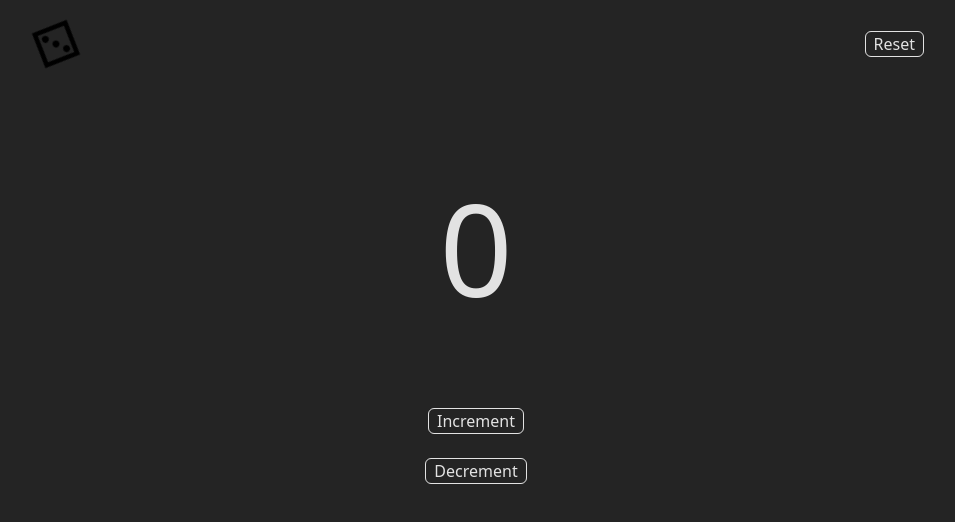
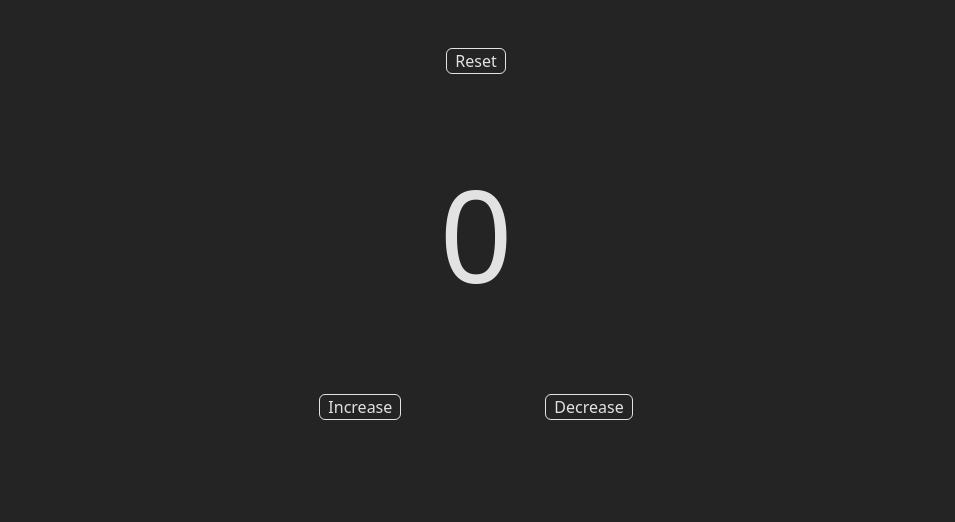
Before and after one commit to avaykhatry/react-lab, a React (Vite) app in the folder 01-mini-react-proj/: page / in a window 1280 px wide. Shown: the top 522 px of the page, without its empty margins (164-1119 px from the left). Built offline with nearby package versions, Linux system fonts and the light colour scheme.

Commit message:
chore: update counter app

```diff
--- a/01-mini-react-proj/index.html
+++ b/01-mini-react-proj/index.html
@@ -2,7 +2,7 @@
 <html lang="en">
   <head>
     <meta charset="UTF-8" />
-    <link rel="icon" type="image/svg+xml" href="public/random-svgrepo-com.svg" />
+    <link rel="icon" type="image/svg+xml" href="random-svgrepo-com.svg" />
     <meta name="viewport" content="width=device-width, initial-scale=1.0" />
     <title>Mini React Projects</title>
   </head>
--- a/01-mini-react-proj/src/App.jsx
+++ b/01-mini-react-proj/src/App.jsx
@@ -1,24 +1,25 @@
-import { useState } from 'react'
+import { useState } from "react";
 // import reactLogo from './assets/react.svg'
-import randomLogo from '../public/random-svgrepo-com.svg'
-import './App.css'
+// import randomLogo from '../public/random-svgrepo-com.svg'
+import "./App.css";
 
-function App() {
-  const [count, setCount] = useState(0)
+function MyButton({ info, onClick }) {
+  return (
+  <button onClick={onClick} className="border-1 cursor-pointer px-2 rounded-md my-12">{info.name}</button>
+  );
 
+}
+
+export default function App() {
+  let [count, setCount] = useState(0);
   return (
     <>
-      <div className='py-4 flex justify-end  items-center'>
-          <img src={randomLogo} className="logo random w-14 mr-auto" alt="random logo" />
-          <button className='hover:bg-red-300 border-1 px-2 rounded-md cursor-pointer' onClick={() => setCount(0)}>Reset</button>
+    <MyButton onClick={() => setCount(0)} info={{name: "Reset"}} />
+      <div className="text-9xl p-12">{count}</div>
+      <div className="flex gap-36 justify-center items-center">
+      <MyButton onClick={() => setCount(count + 1)} info={{name: 'Increase'}} />
+      <MyButton onClick={() => setCount(count - 1)} info={{name: 'Decrease'}} />
       </div>
-      <div className="count-log text-9xl py-24">
-      {count}
-      </div>
-      <button className='hover:bg-red-300 border-1 px-2 rounded-md cursor-pointer' onClick={() => setCount(count + 1)}>Increment</button><br /><br />
-      <button className='hover:bg-red-300 border-1 px-2 rounded-md cursor-pointer' onClick={() => setCount(count-1)}>Decrement</button>
     </>
-  )
+  );
 }
-
-export default App
```
